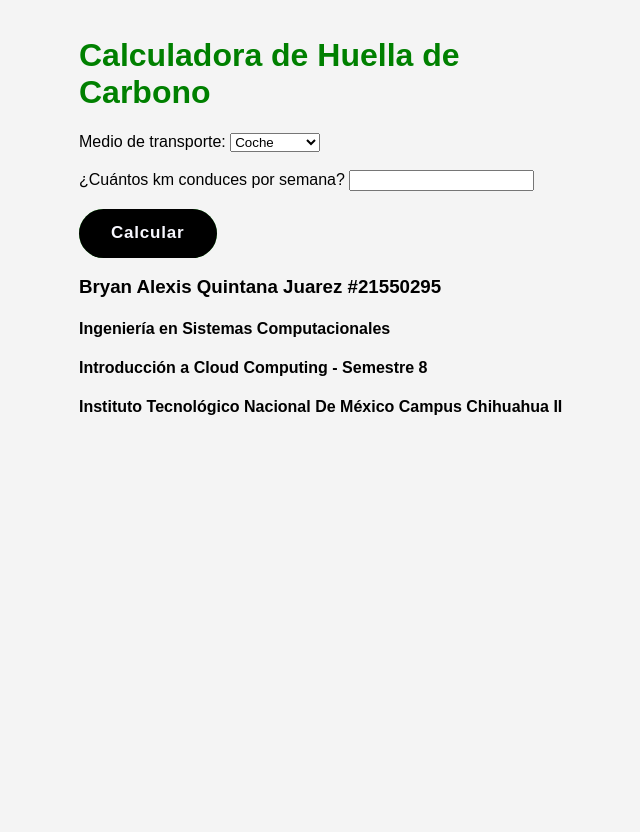
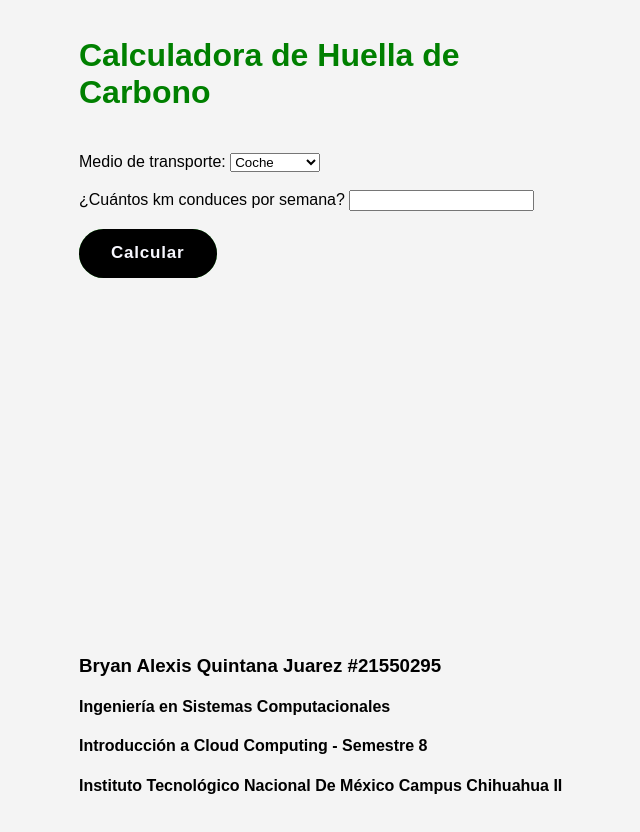
Before and after one commit to BryanQuintanaTV/carbon-calculator-examen, a Flask app: page / in a window 1280 px wide. Shown: the whole page, without its empty margins (311-951 px from the left). Before the commit the page ends 415 px from the top, so only its background shows below. Run offline with Flask 3, Linux system fonts and the light colour scheme.

Commit message:
update Css order

```diff
--- a/static/style.css
+++ b/static/style.css
@@ -11,6 +11,12 @@ h1 {
 }
 form {
   margin-top: 20px;
+}
+
+div {
+    display: grid;
+    min-height: 100dvh;
+    grid-template-rows: auto 1fr auto;
 }
 
 /* From Uiverse.io by BHARGAVPATEL1244 */
```
